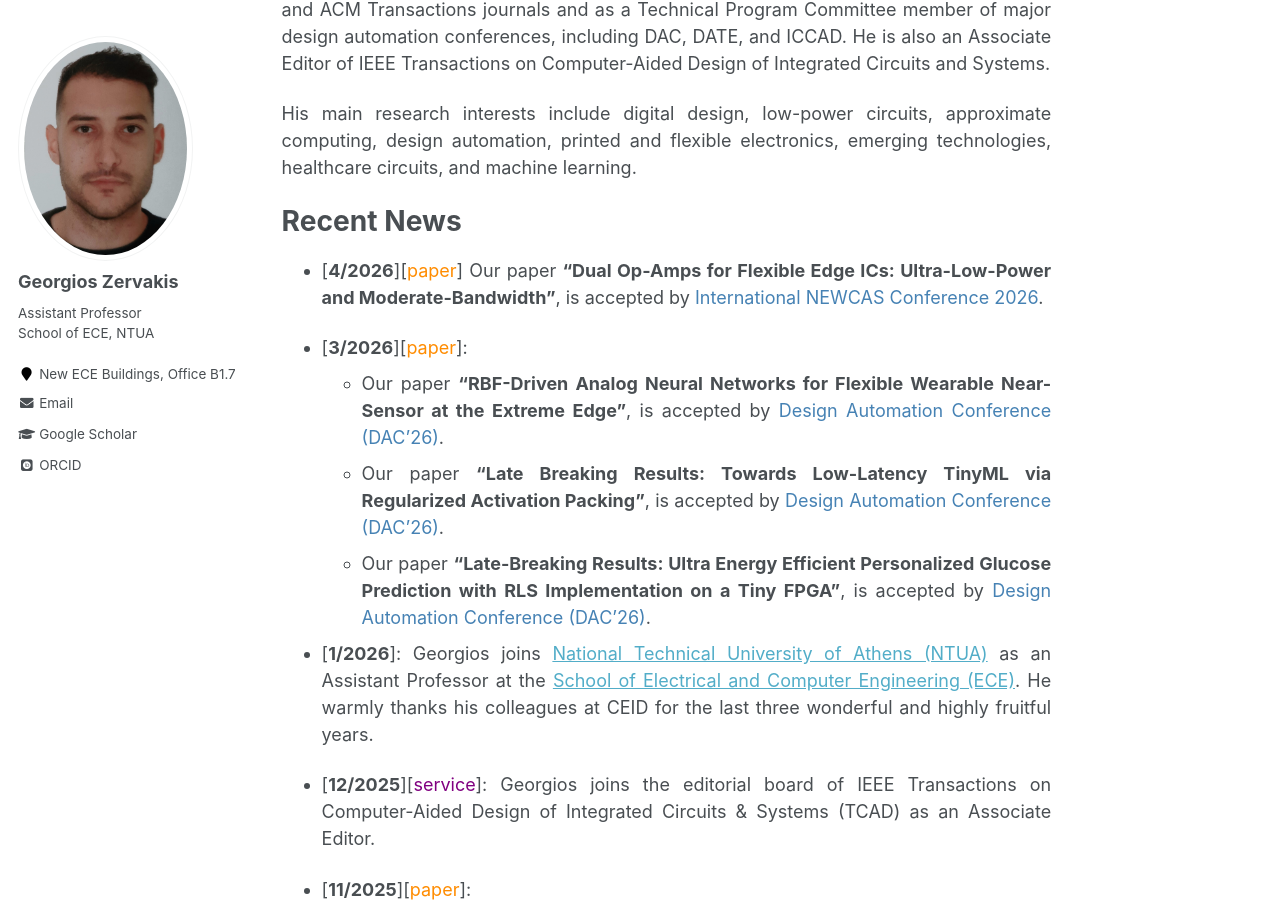
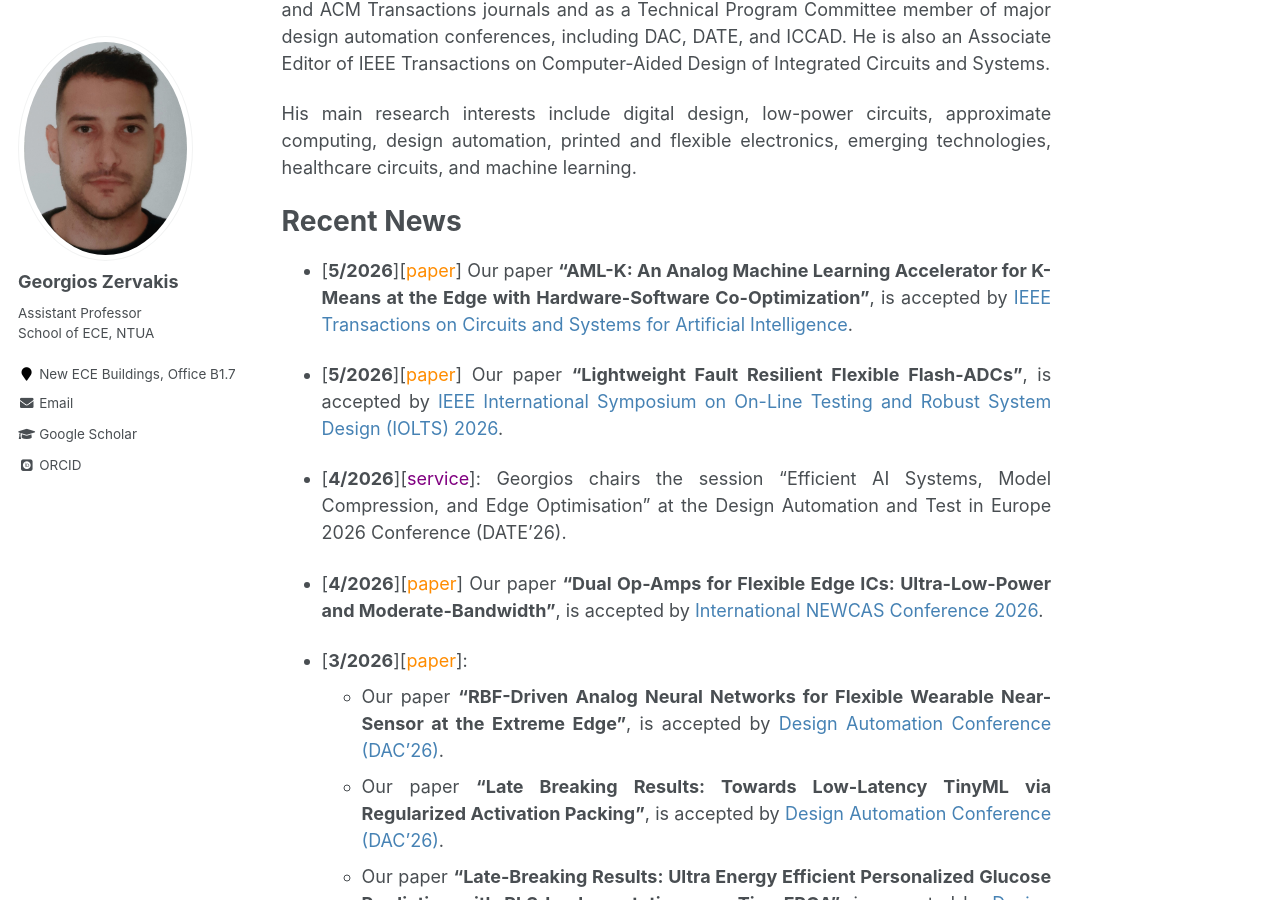
Before and after one commit to giozerv/giozerv.github.io, a Jekyll site: the page built from _pages/about.md, in a window 1280 px wide and 900 px high, scrolled down 589 px. Built offline with Jekyll 4.4.1, drawn with Linux system fonts in a browser that asks for light colours; some web fonts are replaced.

Commit message:
Update about.md

```diff
--- a/_pages/about.md
+++ b/_pages/about.md
@@ -28,6 +28,12 @@ His main research interests include digital design, low-power circuits, approxim
 
 Recent News
 ===
+
+* [**5/2026**][<span style="color:darkorange">paper</span>] Our paper **"AML-K: An Analog Machine Learning Accelerator for K-Means at the Edge with Hardware-Software Co-Optimization"**, is accepted by <span style="color:SteelBlue">IEEE Transactions on Circuits and Systems for Artificial Intelligence</span>.
+
+* [**5/2026**][<span style="color:darkorange">paper</span>] Our paper **"Lightweight Fault Resilient Flexible Flash-ADCs"**, is accepted by <span style="color:SteelBlue">IEEE International Symposium on On-Line Testing and Robust System Design (IOLTS) 2026</span>.
+
+* [**4/2026**][<span style="color:purple">service</span>]: Georgios chairs the session "Efficient AI Systems, Model Compression, and Edge Optimisation" at the Design Automation and Test in Europe 2026 Conference (DATE'26).
 
 * [**4/2026**][<span style="color:darkorange">paper</span>] Our paper **"Dual Op-Amps for Flexible Edge ICs: Ultra-Low-Power and Moderate-Bandwidth"**, is accepted by <span style="color:SteelBlue">International NEWCAS Conference 2026</span>.
 
```
